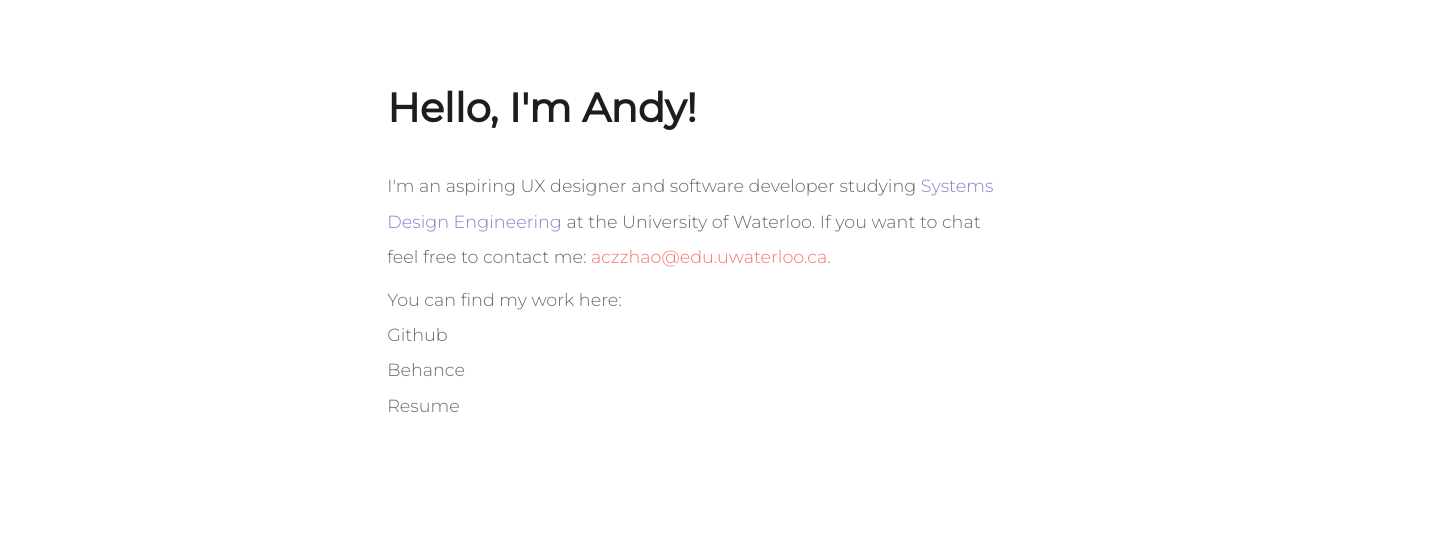
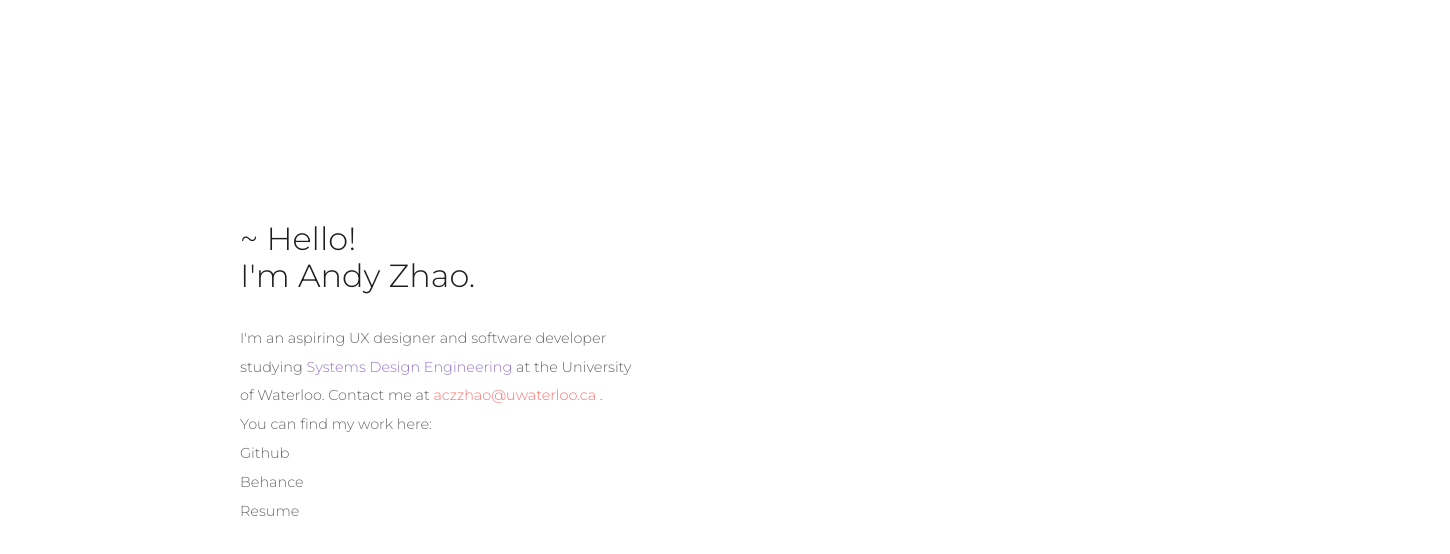
Before and after one commit to aczzhao/aczzhao.github.io, a plain HTML site: page index.html in a window 1280 px wide. Shown: the whole page, 1450 px wide, since content can reach past the window. Drawn offline with Linux system fonts and the light colour scheme.

Commit message:
Add files via upload

```diff
--- a/index.html
+++ b/index.html
@@ -7,43 +7,47 @@
 	<link href="https://fonts.googleapis.com/css?family=Montserrat:300,400" rel="stylesheet">
 	<link rel="shortcut icon" type="image/x-icon" href="icon.png">
 </head>
-<div>
-
-	<div class="blurb_container"> <!-- Intro Div -->
-		<div>
-			<h1 id="hello">Hello, I'm Andy!</h1>
-			<div>
-				<p class = "blurb">
-
+<!-- INTRO DIV -->
+<div class="container">
+	<h1 class="header">~ Hello!<br>I'm Andy Zhao.</h1>
+	<p class = "intro">
+		<br>
 		I'm an aspiring UX designer and software developer studying
 		<a target = "_blank" class = "eng_link" href="https://uwaterloo.ca/future-students/programs/systems-design-engineering">
-				Systems Design Engineering
-				</a>
-				at the University of Waterloo.
-				If you want to chat feel free to contact me:
-				<a href = "mailto:aczzhao@edu.uwaterloo.ca">
-				<span class = "email">aczzhao@edu.uwaterloo.ca</span></a>.
+		Systems Design Engineering </a>
+		at the University of Waterloo. Contact me at
+		<a href = "mailto:aczzhao@edu.uwaterloo.ca"> <span class = "email">aczzhao@uwaterloo.ca</span> </a>.
+	<!-- LINKS TO OTHER SITES -->
 
-				</p>
-
-				<div>
-
-					<p class = "blurb" >
-						You can find my work here: <br>
+		<br>You can find my work here: <br>
 		<a target = "_blank" class="link" href="https://www.github.com/aczzhao">Github</a> <br>
 		<a target = "_blank" class="link" href="https://www.behance.net/aczzhao">Behance</a> <br>
 		<a target = "_blank" class="link" href="https://www.dropbox.com/s/u1l02bvhp3vyod9/Andy_Zhao.pdf?dl=0">Resume</a> <br>
 	</p>
 </div>
+
+<!-- <div class="project_container">
+	<div class="project_item_left">
+		<div class="img">
+
 		</div>
+		<div class="project_info">
+			<p>Lorem ipsum dolor sit amet, consectetur adipiscing elit.
+			</p>
 		</div>
 	</div>
 
-<!-- 	<div>
-		<h2 class = "proj_title"> MyCryptoHippo </h2>
-		<img class = "title_photo" src = "mCH_Cover.png">
-	</div>  -->
+	<div class="project_item_right">
+		<div>
+
 		</div>
+		<p>Lorem ipsum dolor sit amet, consectetur adipiscing elit.
+		</p>
+	</div>
+</div> -->
 
+<div class="footer">
+	<p></p>
+</div>
 </body>
 </html>
--- a/main.css
+++ b/main.css
@@ -1,34 +1,72 @@
+* {
+	box-sizing: border-box;
+}
 a {
 	text-decoration: none;
 }
 
-.blurb_container, h2 {
-	margin-top: 7%;
-	padding-right: 35%;
-	padding-left: 30%;
-	text-decoration: none;
+body {
+	max-width: 800px;
+    margin: 10% auto;
+}
+/* INTRO */
+
+.container {
 	text-align: left;
-	height: 300px;
-	width: 620px;
+	display: grid;
+	grid-template-columns: auto;
+	margin-top: 25%;
 }
 
-#hello {
-	font-size: 2.5em;
-	margin-bottom: 40px;
-	line-height: 2.5rem;
-	font-family: 'Montserrat', sans-serif;
-	color: #1c1d1e;
-}
-
-.blurb {
-	font-size: 1.1rem;
-	margin-top: .5rem;
-	margin-bottom: .3rem;
+.intro {
+	width: 50%;
+	font-size: 90%;
 	color: #686868;
 	font-family: 'Montserrat', sans-serif;
 	text-align: left;
 	font-weight: lighter;
 	line-height: 200%;
+	margin-top: 0;
+}
+
+h1 {
+	font-size: 2em;
+	font-family: 'Montserrat', sans-serif;
+	color: #686868;
+	font-weight: lighter;
+	line-height: 2rem;
+	color: #1c1d1e;
+	margin-bottom: 0;
+	line-height: 115%;
+}
+
+/* PROJECT DISPLAY */
+
+.project_container {
+	font-family: 'Montserrat', sans-serif;
+	font-size: 90%;
+}
+
+.project_item_left{
+	border-radius: 4px;
+	width: 48.5%;
+	padding: 5% 5% 2% 5%;
+	text-align: left;
+	background: #ddd;
+	float: left;
+	display: flex;
+	flex-wrap: wrap;
+  	box-shadow: 0 3px 6px rgba(0, 0, 0, 0.16), 0 3px 6px rgba(0, 0, 0, 0.23);
+}
+
+.project_item_right{
+	border-radius: 4px;
+	width: 48.5%;
+	padding: 5% 5% 2% 5%;
+	text-align: left;
+	background: #ddd;
+	float: right;
+	box-shadow: 0 3px 6px rgba(0, 0, 0, 0.16), 0 3px 6px rgba(0, 0, 0, 0.23);
 }
 
 .email {
@@ -41,7 +79,6 @@ a {
 	text-decoration: none;
 	margin-top: -10px;
 	color: #686868;
-	font-size: 1.1rem;
 	font-family: 'Montserrat', sans-serif;
 	font-weight: lighter;
 	list-style-type: none;
@@ -61,14 +98,8 @@ a {
 .eng_link:hover {
 	color: #82919a;
 }
-.proj_title{
-	font-size: 1.5em;
-	font-family: 'Montserrat', sans-serif;
-	color: #1c1d1e;
+
+.footer{
+	margin-top: 100px;
+	height: 400px;
 }
-
-.title_photo {
-	width: 960px;
-	height: 640px;
-	margin-left: 15%;
-}
```
Lines whose indentation alone changed are shown as unchanged.
